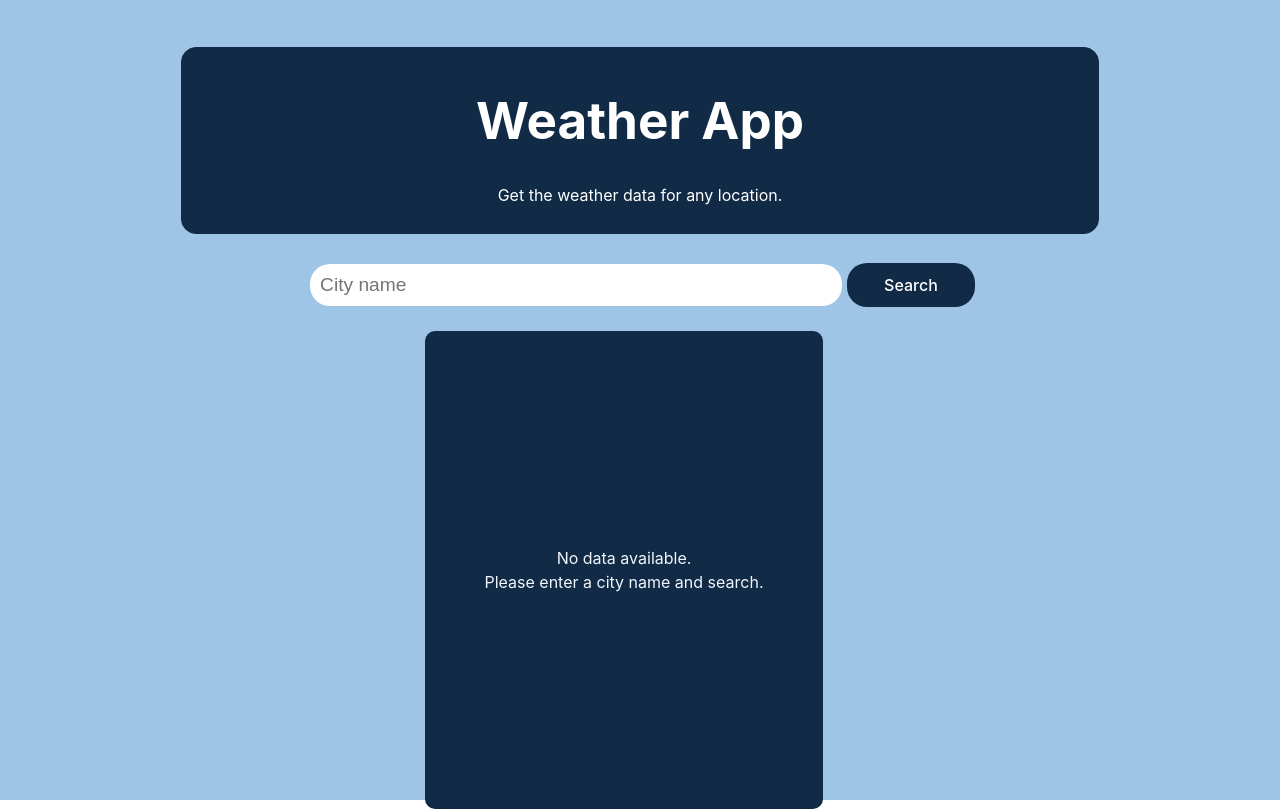
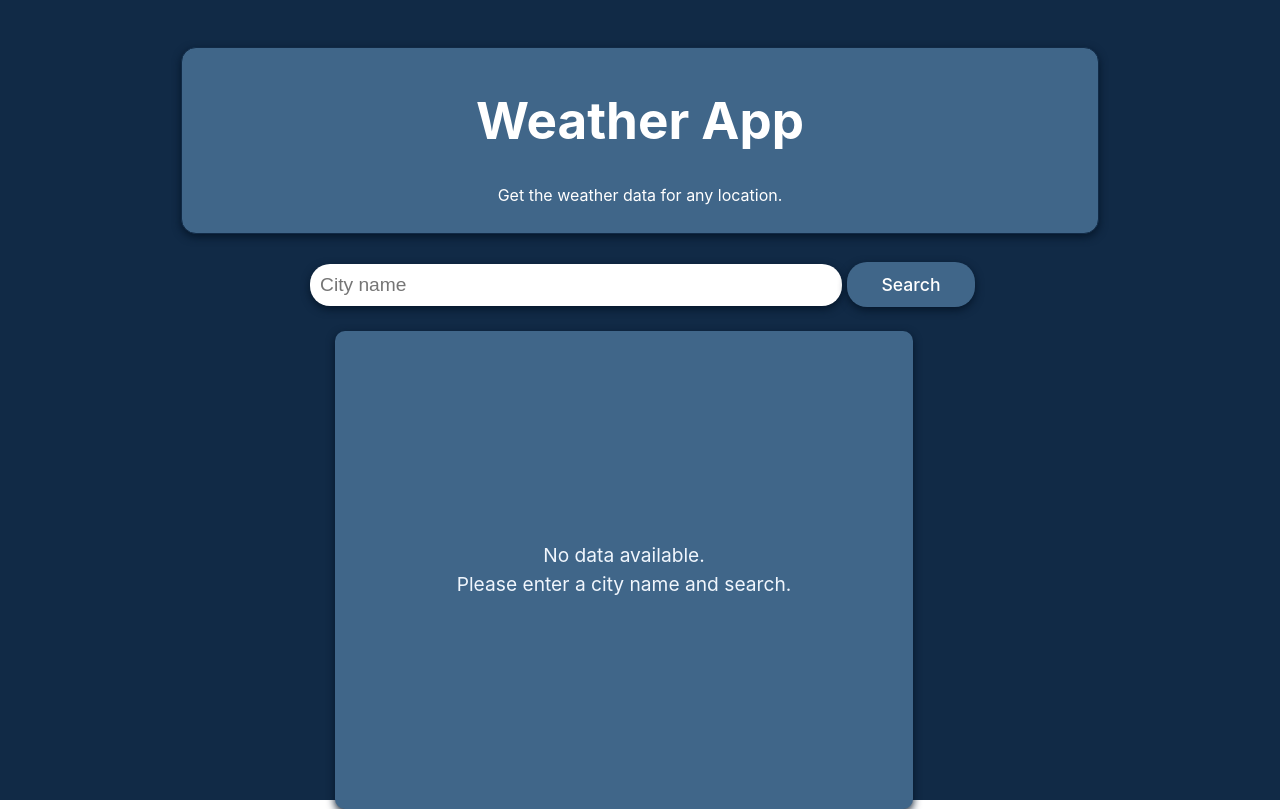
Before and after one commit to Aayush-Koju/Weather-App, a React (Vite) app: page / in a window 1280 px wide. Built offline with nearby package versions, Linux system fonts and the light colour scheme.

Commit message:
added box shadow to button, header and data

```diff
--- a/src/App.css
+++ b/src/App.css
@@ -26,15 +26,18 @@
  width: 60%;
  height: 10%;
  border: none;
+ box-shadow: #051629 0px 3px 8px;
 }
 
 .search button {
-  background-color: #112A46;
+  background-color: #406689;
   border-radius: 20px;
   border: none;
   padding: 12px;
   width: 15%;
   color: white;
+  box-shadow: #051629 0px 3px 8px;
+  font-size: 1.1rem;
 }
 
 .weather-data h2{
--- a/src/components/AppInfo.css
+++ b/src/components/AppInfo.css
@@ -1,11 +1,12 @@
 .app-info {
   border: 1px solid #112A46;
-  background-color: #112A46;
+  background-color: #406689;
   padding: 10px;
   width: 70vw;
   height: 20%;
   margin: 15px;
   border-radius: 15px;
+  box-shadow: #051629 0px 3px 8px;
 }
 
 .app-info h1 {
--- a/src/components/WeatherData.css
+++ b/src/components/WeatherData.css
@@ -8,7 +8,7 @@
 }
 
 .weather-data-output {
-    background-color: #112A46;
+    background-color: #406689;
     padding: 20px;
     border-radius: 10px;
     text-align: center;
@@ -17,7 +17,9 @@
     flex-direction: column;
     justify-content: center;
     align-items: center;
-    width: 40%;
+    width: 60%;
+    font-size: 1.2rem;
+    box-shadow: #051629 0px 3px 8px;
 }
 
 .weather-data-output img {
--- a/src/index.css
+++ b/src/index.css
@@ -28,7 +28,7 @@ body {
   /* place-items: center; */
   min-width: 320px;
   min-height: 100vh;
-  background-color: #9ec5e6;/*#49a9f9*/
+  background-color: #112A46;/*#9ec5e6*/
 }
 
 h1 {
```
